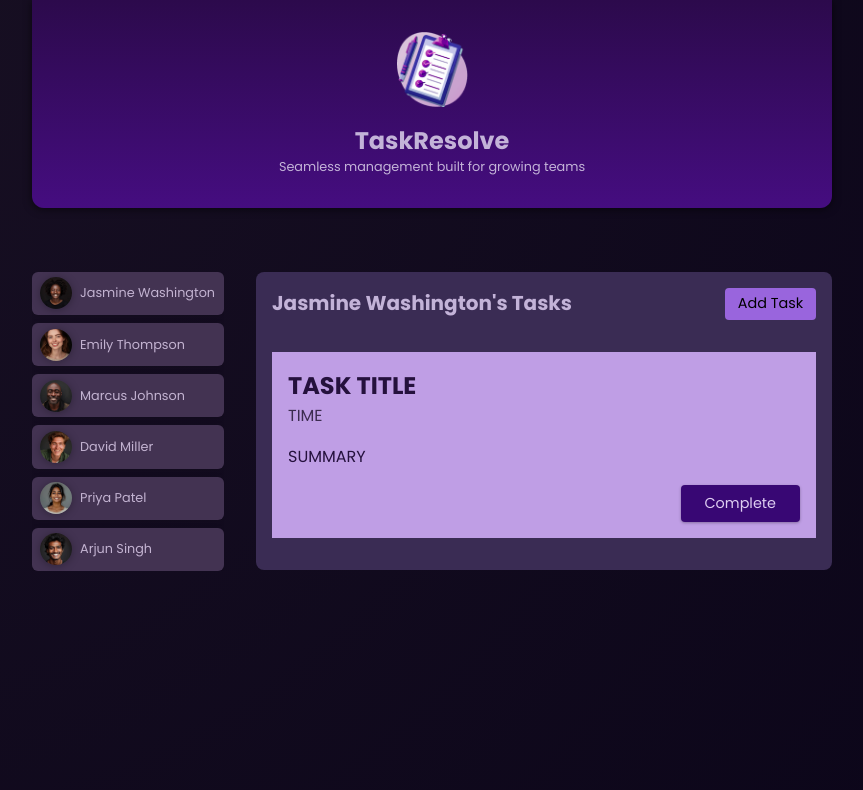
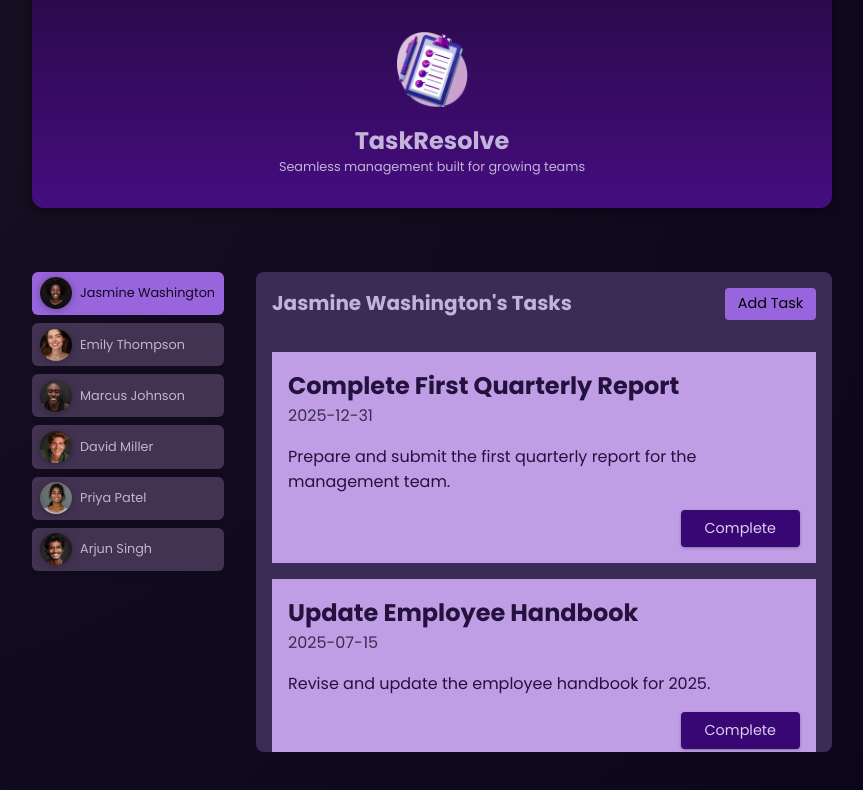
Before and after one commit to NishevithaV/Task_Resolve, an Angular app: page / in a window 1280 px wide. Both pictures are taken after a click on the button "Jasmine Washington". Shown: the top 790 px of the page, without its empty margins (208-1071 px from the left). Built offline with nearby package versions, Linux system fonts and the light colour scheme.

Commit message:
user specific tasks + task completion events implemented

```diff
--- a/src/app/app.component.html
+++ b/src/app/app.component.html
@@ -6,6 +6,7 @@
       <li *ngFor="let user of users">
         <app-user
           [user]="user"
+          [selected]="user.id === selectedUserId"
           (select)="onSelectUser($event)"
         />
       </li>
--- a/src/app/user-tasks/task/task.component.html
+++ b/src/app/user-tasks/task/task.component.html
@@ -1,8 +1,8 @@
 <article>
-    <h2>TASK TITLE</h2>
-    <time>TIME</time>
-    <p>SUMMARY</p>
+    <h2>{{ task.title }}</h2>
+    <time>{{ task.dueDate }}</time>
+    <p>{{ task.summary }}</p>
     <p class="actions">
-        <button>Complete</button>
+        <button (click)="onCompleteTask()">Complete</button>
     </p>
 </article>
--- a/src/app/user-tasks/task/task.component.ts
+++ b/src/app/user-tasks/task/task.component.ts
@@ -1,4 +1,5 @@
-import { Component } from '@angular/core';
+import { Component, EventEmitter, Input, Output } from '@angular/core';
+import { type Task } from './task.model';
 
 @Component({
   selector: 'app-task',
@@ -7,5 +8,10 @@
   styleUrl: './task.component.css'
 })
 export class TaskComponent {
+  @Input({required: true}) task!: Task;
+  @Output() complete = new EventEmitter<string>();
 
+  onCompleteTask() {
+    this.complete.emit(this.task.id);
+  }
 }
--- a/src/app/user-tasks/user-tasks.component.html
+++ b/src/app/user-tasks/user-tasks.component.html
@@ -9,7 +9,8 @@
     <ul>
         @for (task of selectedUserTasks; track task.id) {
             <li>
-                <app-task />
+                <!-- $event to access event-data emitted -->
+                <app-task [task]="task" (complete)="onCompleteTask($event)" />
             </li>
         }
     </ul>
--- a/src/app/user-tasks/user-tasks.component.ts
+++ b/src/app/user-tasks/user-tasks.component.ts
@@ -16,7 +16,7 @@
       id: 't1',
       userId: 'u1',
       title: 'Complete First Quarterly Report',
-      description:
+      summary:
         'Prepare and submit the first quarterly report for the management team.',
       dueDate: '2025-12-31',
     },
@@ -35,9 +35,27 @@
         'Prepare and describe an issue template which will help with project management',
       dueDate: '2024-06-15',
     },
+    {
+      id: 't4',
+      userId: 'u1',
+      title: 'Update Employee Handbook',
+      summary: 'Revise and update the employee handbook for 2025.',
+      dueDate: '2025-07-15',
+    },
+    {
+      id: 't5',
+      userId: 'u2',
+      title: 'Organize Team Meeting',
+      summary: 'Schedule and organize the monthly team meeting.',
+      dueDate: '2024-06-10',
+    },
   ];
 
   get selectedUserTasks() {
     return this.tasks.filter((task) => task.userId === this.userId);
   }
+
+  onCompleteTask(id: string) {
+    this.tasks = this.tasks.filter((task) => task.id !== id);
+  }
 }
--- a/src/app/user/user.component.html
+++ b/src/app/user/user.component.html
@@ -1,5 +1,5 @@
 <div>
-  <button (click)="onSelectUser()">
+  <button [class.active]="selected" (click)="onSelectUser()">
     <!-- property binding -->
     <img
       [src]="imagePath()"
--- /dev/null
+++ b/src/app/user/user.model.ts
@@ -0,0 +1,5 @@
+export interface User {
+    id: string;
+    avatar: string;
+    name: string;
+};
```
Also changed, not shown: src/app/user-tasks/task/task.model.ts (added, +7 -0 lines), src/app/user/user.component.ts (+2 -6 lines).
